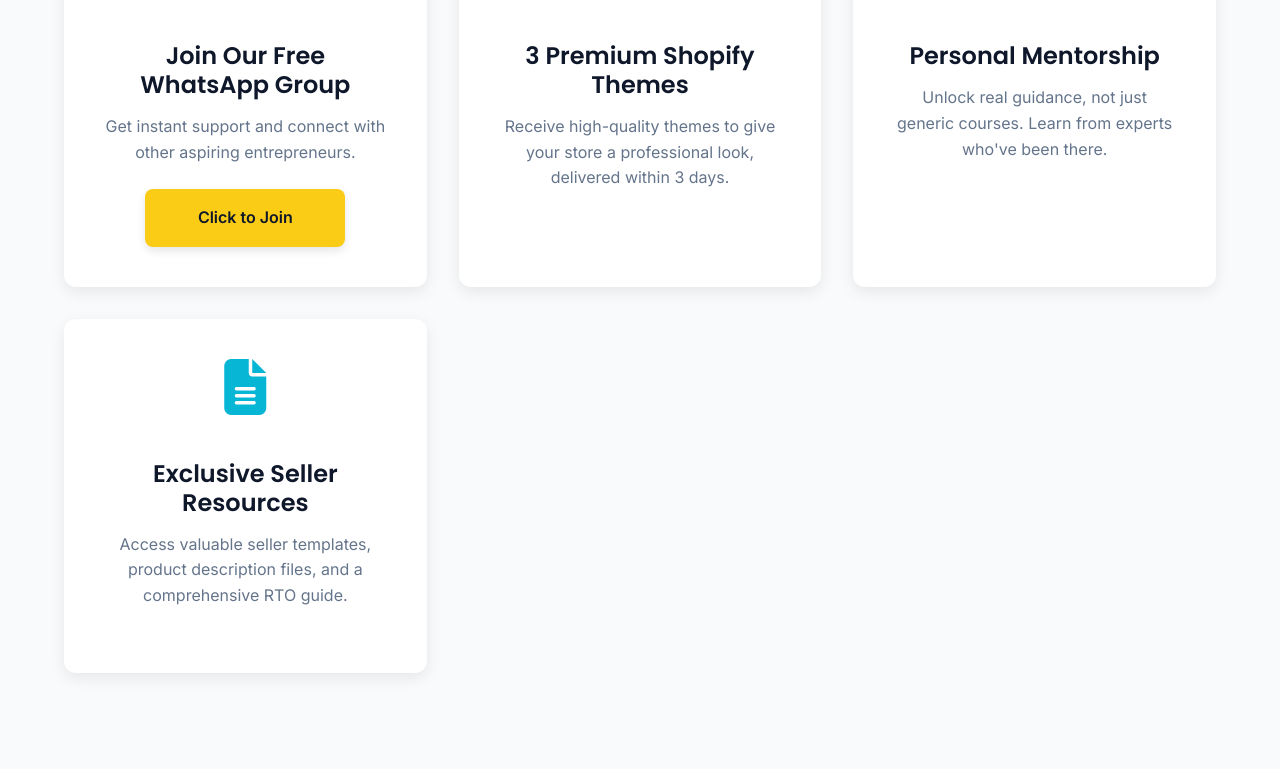
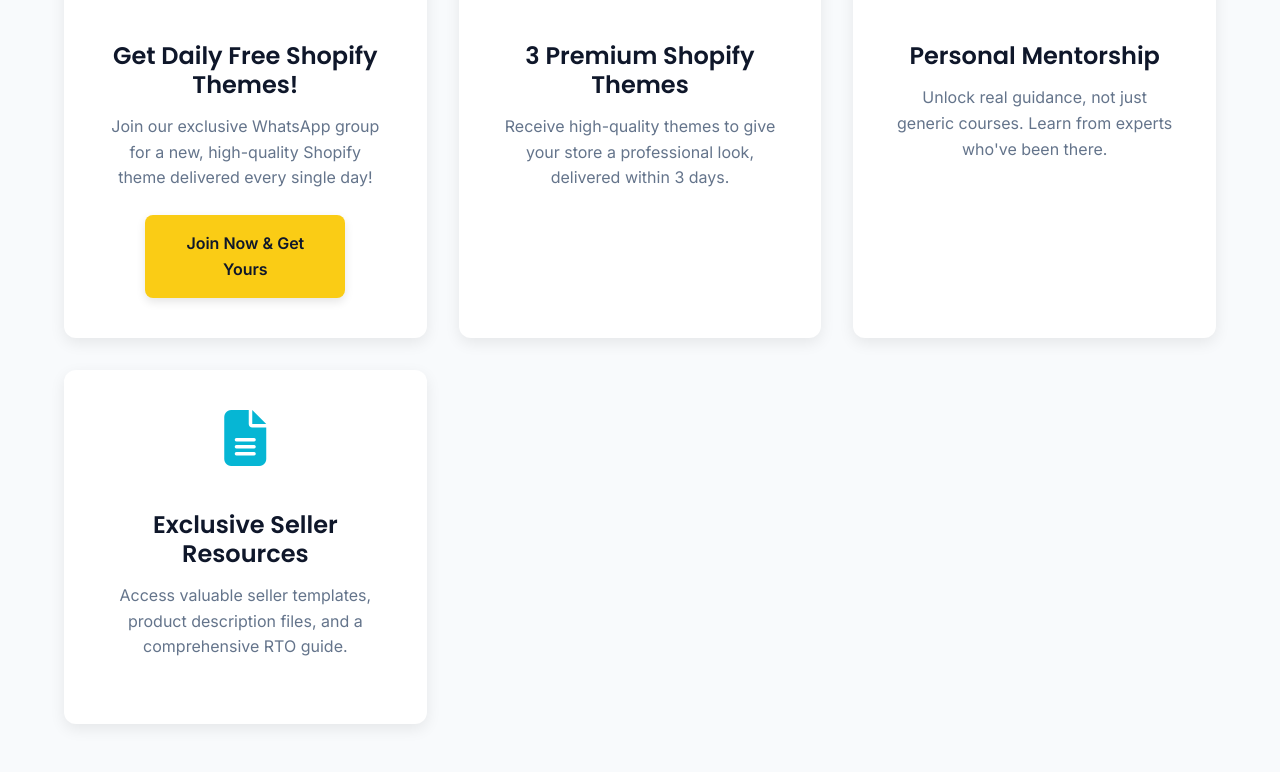
Before and after one commit to Plantlessvegetation/readyflow.in, a plain HTML site: page index.html in a window 1280 px wide. Shown: the part 2041-2813 px from the top of the page. Drawn offline with Linux system fonts and the light colour scheme.

Commit message:
free shopify themes daily

```diff
--- a/index.html
+++ b/index.html
@@ -67,10 +67,7 @@
                 <div class="bonus-items-grid">
                     <div class="bonus-item animate-on-scroll">
                         <i class="fab fa-whatsapp"></i>
-                        <h3>Join Our Free WhatsApp Group</h3>
-                        <p>Get instant support and connect with other aspiring entrepreneurs.</p>
-                        <a href="https://chat.whatsapp.com/KXSoNzktk99AYVIPtulfR2" target="_blank" class="btn btn-primary">Click to Join</a>
-                    </div>
+                        <h3>Get Daily Free Shopify Themes!</h3> <p>Join our exclusive WhatsApp group for a new, high-quality Shopify theme delivered every single day!</p> <a href="https://chat.whatsapp.com/KXSoNzktk99AYVIPtulfR2" target="_blank" class="btn btn-primary">Join Now & Get Yours</a> </div>
                     <div class="bonus-item animate-on-scroll">
                         <i class="fas fa-palette"></i>
                         <h3>3 Premium Shopify Themes</h3>
```
